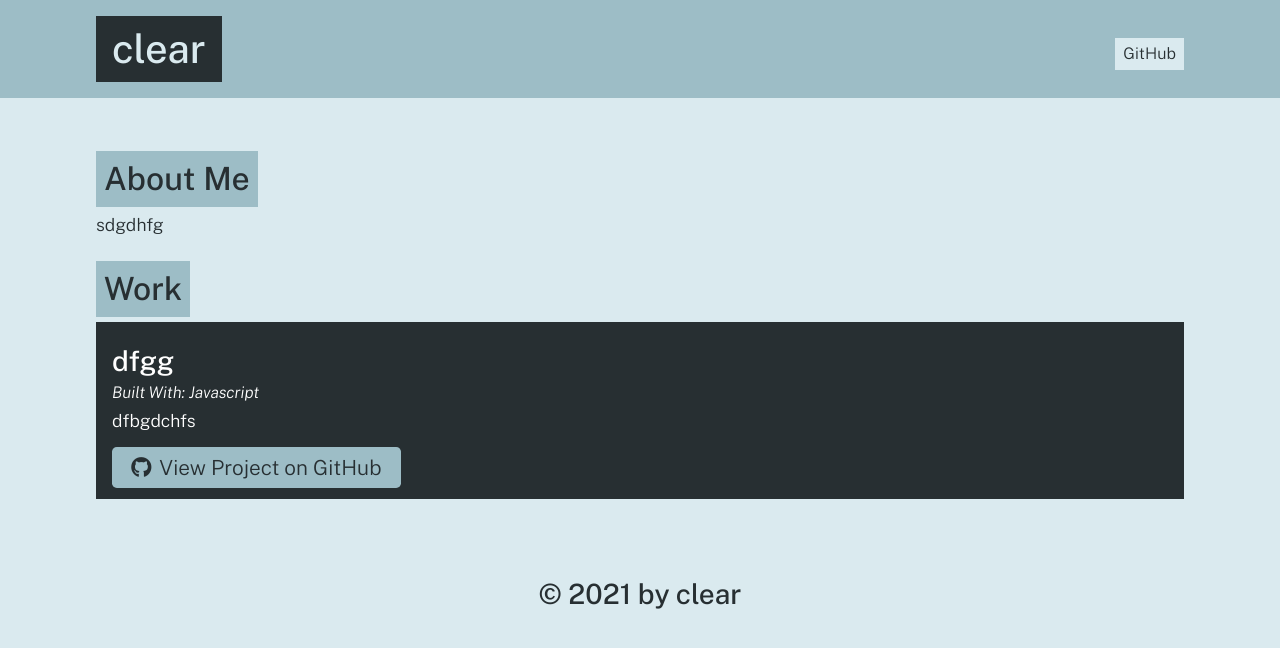
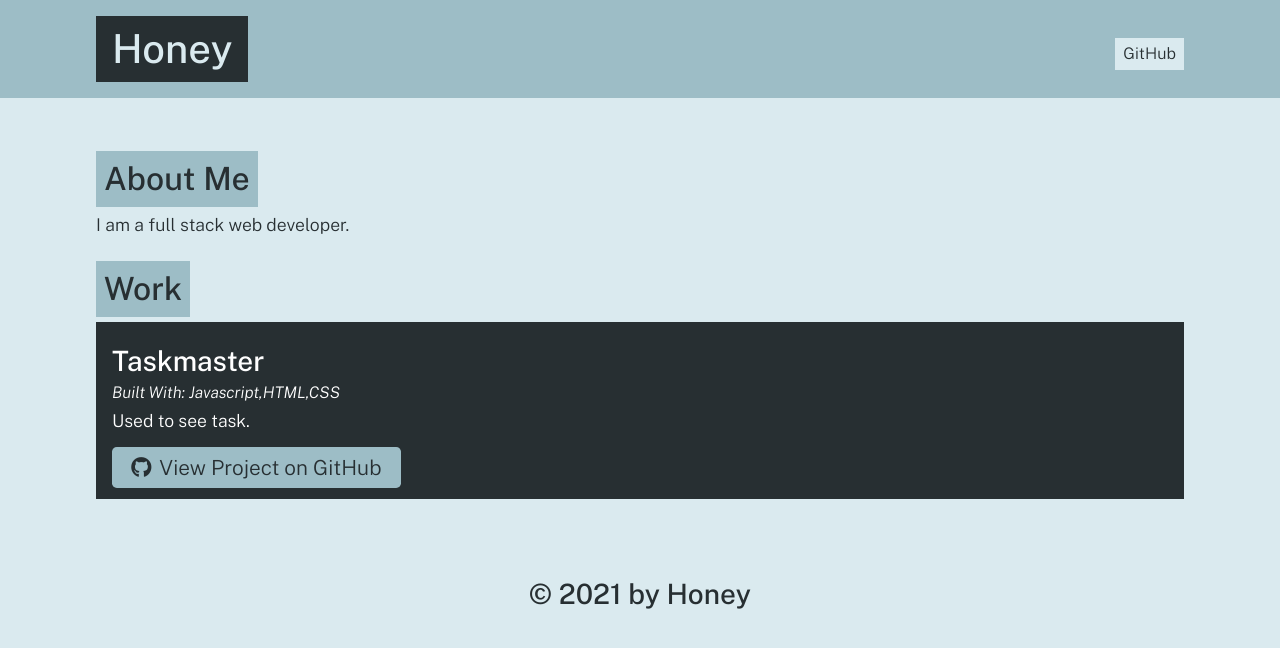
Before and after one commit to HoneySanghani/portfolio-generator, a website: page dist/index.html in a window 1280 px wide. Drawn offline with nearby package versions, Linux system fonts and the light colour scheme.

```diff
--- a/dist/index.html
+++ b/dist/index.html
@@ -14,9 +14,9 @@
   <body>
     <header>
       <div class="container flex-row justify-space-between align-center py-3">
-        <h1 class="page-title text-secondary bg-dark py-2 px-3">clear</h1>
+        <h1 class="page-title text-secondary bg-dark py-2 px-3">Honey</h1>
         <nav class="flex-row">
-          <a class="ml-2 my-1 px-2 py-1 bg-secondary text-dark" href="https://github.com/dgdfb">GitHub</a>
+          <a class="ml-2 my-1 px-2 py-1 bg-secondary text-dark" href="https://github.com/HoneySanghani">GitHub</a>
         </nav>
       </div>
     </header>
@@ -24,7 +24,7 @@
 
     <section class="my-3" id="about">
       <h2 class="text-dark bg-primary p-2 display-inline-block">About Me</h2>
-      <p>sdgdhfg</p>
+      <p>I am a full stack web developer.</p>
     </section>
 
 
@@ -33,13 +33,13 @@
       <div class="flex-row justify-space-between">
 
           <div class="col-12 mb-2 bg-dark text-light p-3">
-            <h3 class="portfolio-item-title text-light">dfgg</h3>
+            <h3 class="portfolio-item-title text-light">Taskmaster</h3>
             <h5 class="portfolio-languages">
               Built With:
-              Javascript
+              Javascript,HTML,CSS
             </h5>
-            <p>dfbgdchfs</p>
-            <a href="dfgd" class="btn"><i class="fab fa-github mr-2"></i>View Project on GitHub</a>
+            <p>Used to see task.</p>
+            <a href="HoneySanghani/taskmaster" class="btn"><i class="fab fa-github mr-2"></i>View Project on GitHub</a>
           </div>
 
 
@@ -49,7 +49,7 @@
 
     </main>
     <footer class="container text-center py-3">
-      <h3 class="text-dark">&copy; 2021 by clear</h3>
+      <h3 class="text-dark">&copy; 2021 by Honey</h3>
     </footer>
   </body>
   </html>
```
Also changed, not shown: README.md.
